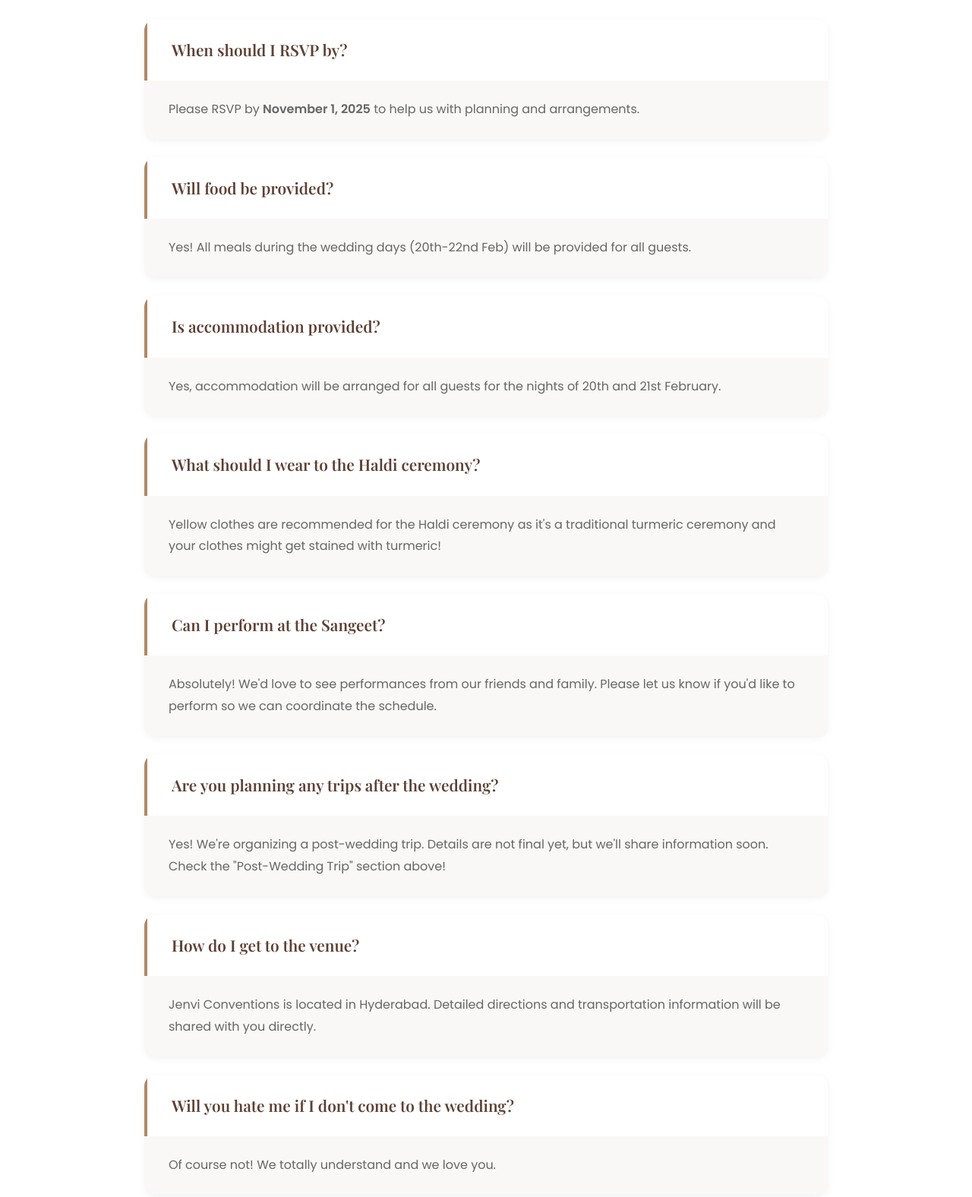
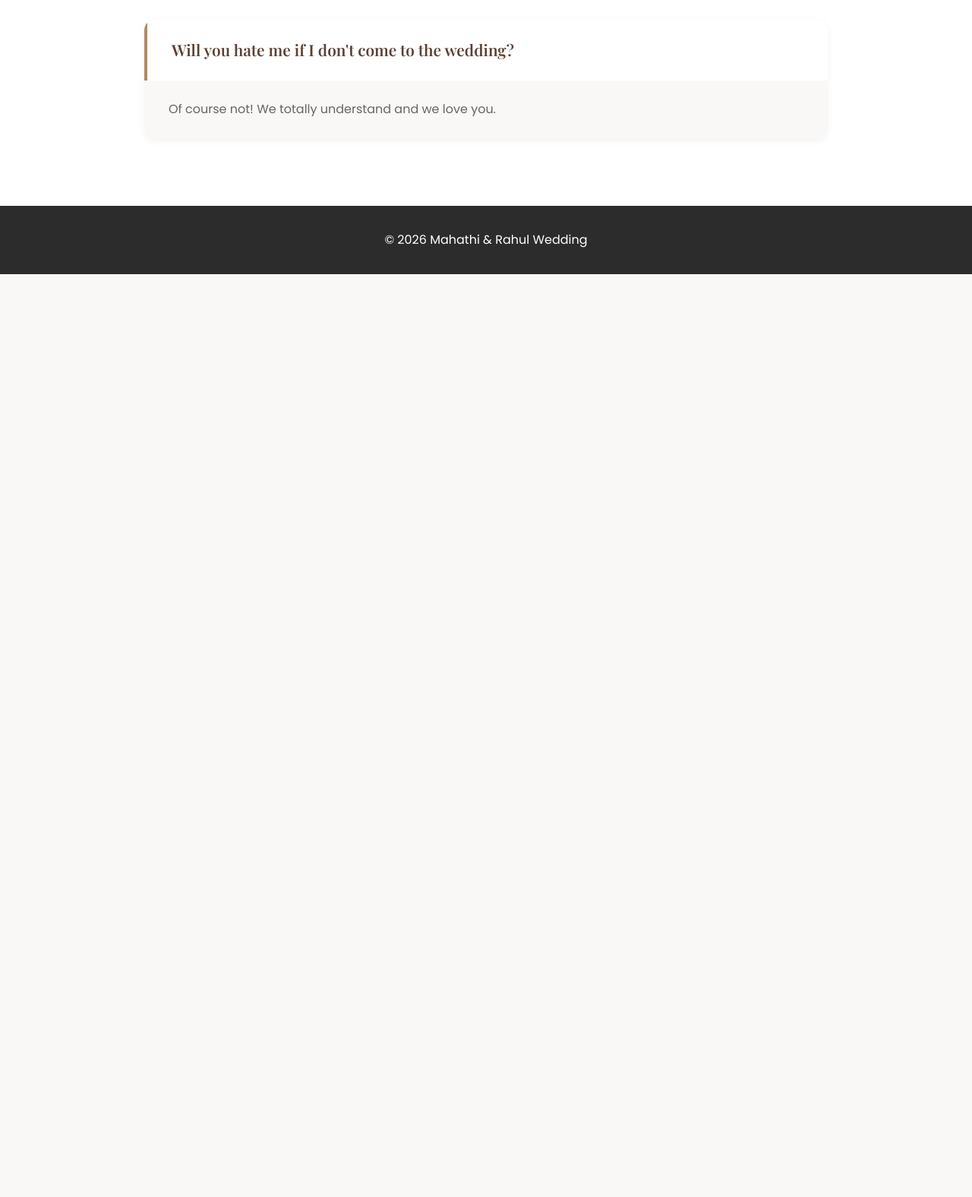
Before and after one commit to rahulketch/rahulketch.github.io, a plain HTML site: page faq.html in a window 1280 px wide. Shown: the part 260-1836 px from the top of the page at 76% size. After the commit the page ends 800 px from the top, so only its background shows below. Drawn offline with nearby package versions, Linux system fonts and the light colour scheme.

Commit message:
Update FAQs

```diff
--- /dev/null
+++ b/faq-data.json
@@ -0,0 +1,8 @@
+{
+  "faqs": [
+    {
+      "question": "Will you hate me if I don't come to the wedding?",
+      "answer": "Of course not! We totally understand and we love you."
+    }
+  ]
+}
--- a/faq.html
+++ b/faq.html
@@ -28,78 +28,9 @@
             <h2>Frequently Asked Questions</h2>
             <p class="section-subtitle">Everything you need to know</p>
 
-            <div class="faq-list">
-                <div class="faq-item">
-                    <div class="faq-question">
-                        <h3>When should I RSVP by?</h3>
-                    </div>
-                    <div class="faq-answer">
-                        <p>Please RSVP by <strong>November 1, 2025</strong> to help us with planning and arrangements.</p>
-                    </div>
-                </div>
-
-                <div class="faq-item">
-                    <div class="faq-question">
-                        <h3>Will food be provided?</h3>
-                    </div>
-                    <div class="faq-answer">
-                        <p>Yes! All meals during the wedding days (20th-22nd Feb) will be provided for all guests.</p>
-                    </div>
-                </div>
-
-                <div class="faq-item">
-                    <div class="faq-question">
-                        <h3>Is accommodation provided?</h3>
-                    </div>
-                    <div class="faq-answer">
-                        <p>Yes, accommodation will be arranged for all guests for the nights of 20th and 21st February.</p>
-                    </div>
-                </div>
-
-                <div class="faq-item">
-                    <div class="faq-question">
-                        <h3>What should I wear to the Haldi ceremony?</h3>
-                    </div>
-                    <div class="faq-answer">
-                        <p>Yellow clothes are recommended for the Haldi ceremony as it's a traditional turmeric ceremony and your clothes might get stained with turmeric!</p>
-                    </div>
-                </div>
-
-                <div class="faq-item">
-                    <div class="faq-question">
-                        <h3>Can I perform at the Sangeet?</h3>
-                    </div>
-                    <div class="faq-answer">
-                        <p>Absolutely! We'd love to see performances from our friends and family. Please let us know if you'd like to perform so we can coordinate the schedule.</p>
-                    </div>
-                </div>
-
-                <div class="faq-item">
-                    <div class="faq-question">
-                        <h3>Are you planning any trips after the wedding?</h3>
-                    </div>
-                    <div class="faq-answer">
-                        <p>Yes! We're organizing a post-wedding trip. Details are not final yet, but we'll share information soon. Check the "Post-Wedding Trip" section above!</p>
-                    </div>
-                </div>
-
-                <div class="faq-item">
-                    <div class="faq-question">
-                        <h3>How do I get to the venue?</h3>
-                    </div>
-                    <div class="faq-answer">
-                        <p>Jenvi Conventions is located in Hyderabad. Detailed directions and transportation information will be shared with you directly.</p>
-                    </div>
-                </div>
-
-                <div class="faq-item">
-                    <div class="faq-question">
-                        <h3>Will you hate me if I don't come to the wedding?</h3>
-                    </div>
-                    <div class="faq-answer">
-                        <p>Of course not! We totally understand and we love you.</p>
-                    </div>
-                </div>
+            <div class="faq-list" id="faqContainer">
+                <!-- FAQs will be loaded dynamically from faq-data.json -->
+                <p style="text-align: center; color: #666;">Loading FAQs...</p>
             </div>
         </div>
     </section>
@@ -109,5 +40,41 @@
     </footer>
 
     <script src="script.js"></script>
+    <script>
+        // Load FAQs from faq-data.json
+        async function loadFAQs() {
+            try {
+                const response = await fetch('faq-data.json');
+                const data = await response.json();
+                const faqContainer = document.getElementById('faqContainer');
+
+                // Clear loading message
+                faqContainer.innerHTML = '';
+
+                // Generate FAQ items
+                data.faqs.forEach(faq => {
+                    const faqItem = document.createElement('div');
+                    faqItem.className = 'faq-item';
+
+                    faqItem.innerHTML = `
+                        <div class="faq-question">
+                            <h3>${faq.question}</h3>
+                        </div>
+                        <div class="faq-answer">
+                            <p>${faq.answer}</p>
+                        </div>
+                    `;
+
+                    faqContainer.appendChild(faqItem);
+                });
+            } catch (error) {
+                console.error('Error loading FAQs:', error);
+                document.getElementById('faqContainer').innerHTML = '<p style="text-align: center; color: red;">Error loading FAQs. Please refresh the page.</p>';
+            }
+        }
+
+        // Load FAQs when page loads
+        document.addEventListener('DOMContentLoaded', loadFAQs);
+    </script>
 </body>
 </html>
```
